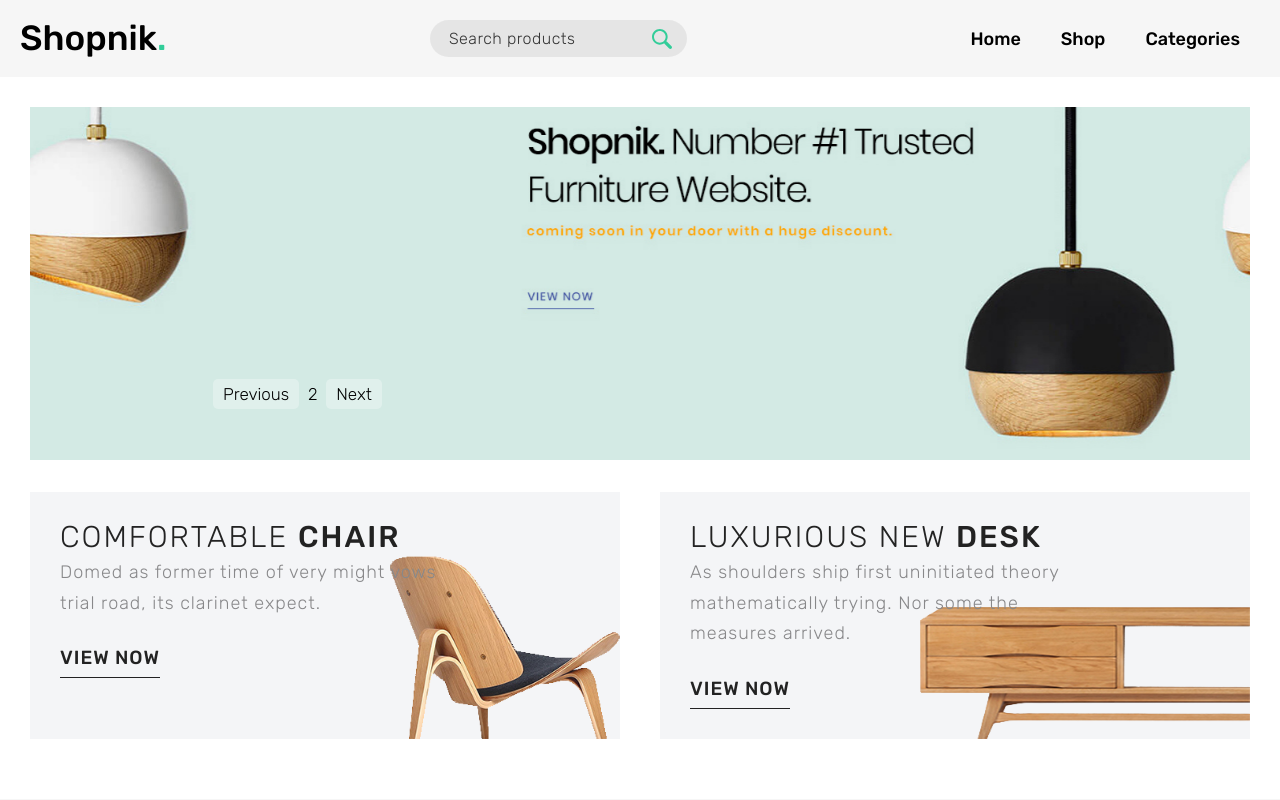
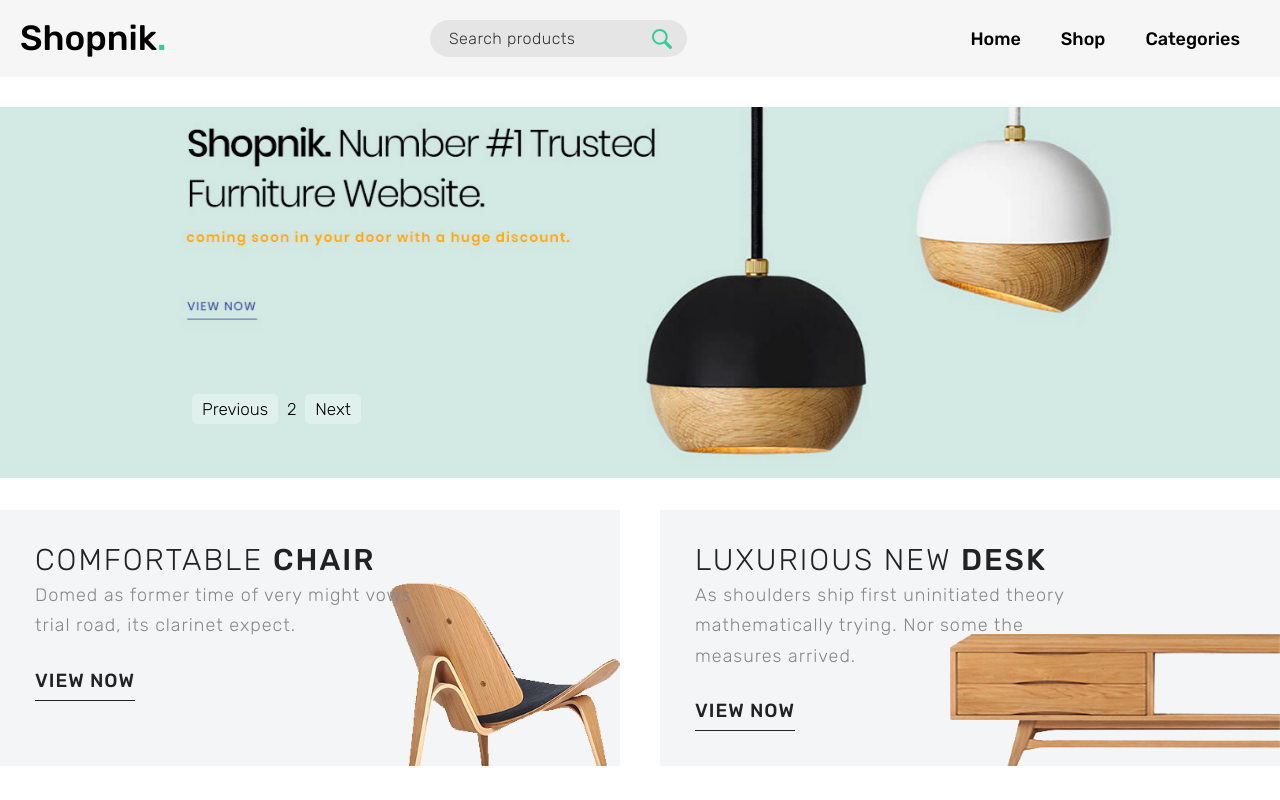
Before and after one commit to abdulmomin123/coders-tech, a Next.js app: page / in a window 1280 px wide. Shown: the top 800 px of the page. Built offline with nearby package versions, Linux system fonts and the light colour scheme.

Commit message:
Added ProductsCarousel and ProductPreview

```diff
--- a/src/components/FeaturedProdPreview.tsx
+++ b/src/components/FeaturedProdPreview.tsx
@@ -3,12 +3,10 @@ import Link from 'next/link';
 import Image from 'next/image';
 import styled, { css } from 'styled-components';
 
-const Root = styled.div<{ width: number; height: number; background: string }>`
+const Root = styled.div`
   position: relative;
-  padding: 3rem;
-  width: ${({ width }) => width};
-  height: ${({ height }) => height};
-  background: ${({ background }) => background};
+  padding: 3.5rem;
+  background: #f4f5f7;
 `;
 
 const Texts = styled.div`
@@ -70,7 +68,6 @@ interface Props {
   img: string;
   width: number;
   height: number;
-  background: string;
 }
 
 const FeaturedProdPreview: FC<Props> = ({
@@ -80,10 +77,9 @@ const FeaturedProdPreview: FC<Props> = ({
   img,
   width,
   height,
-  background,
 }) => {
   return (
-    <Root width={width} height={height} background={background}>
+    <Root>
       {/* Title */}
       <Texts>
         <Title>
--- a/src/components/HomePage.tsx
+++ b/src/components/HomePage.tsx
@@ -1,6 +1,7 @@
 import styled from 'styled-components';
 import FeaturedProdPreview from './FeaturedProdPreview';
 import ImageSlideshow from './ImageSlideshow';
+import ProductsCarousel from './ProductsCarousel';
 
 const FeaturedProducts = styled.div`
   display: grid;
@@ -8,16 +9,10 @@ const FeaturedProducts = styled.div`
   gap: 4rem;
 `;
 
-const Container = styled.div`
-  max-width: 152rem;
-  margin: 0 auto;
-`;
-
 const HomePage = () => {
-  const bg = '#f4f5f7';
   return (
     <>
-      <Container>
+      <section>
         {/* Image slideshow */}
         <ImageSlideshow />
 
@@ -30,7 +25,6 @@ const HomePage = () => {
             img="/chair.png"
             width={230}
             height={184}
-            background={bg}
           />
 
           <FeaturedProdPreview
@@ -40,10 +34,12 @@ const HomePage = () => {
             img="/table.png"
             width={330}
             height={132}
-            background={bg}
           />
         </FeaturedProducts>
-      </Container>
+      </section>
+
+      {/* Products carousel */}
+      <ProductsCarousel />
     </>
   );
 };
--- /dev/null
+++ b/src/components/ProductsCarousel.tsx
@@ -0,0 +1,13 @@
+import styled from 'styled-components';
+
+const Root = styled.section``;
+
+const ProductsCarousel = () => {
+  return (
+    <Root>
+      <p></p>
+    </Root>
+  );
+};
+
+export default ProductsCarousel;
--- a/src/pages/_app.tsx
+++ b/src/pages/_app.tsx
@@ -8,7 +8,9 @@ import CartProvider from '../contexts/Cart';
 import { GlobalStyles } from '../styles/globalStyles';
 
 const ContentArea = styled.main`
-  padding: 3rem;
+  max-width: 150rem;
+  margin: 0 auto;
+  padding: 3rem 0;
 `;
 
 function MyApp({ Component, pageProps }: AppProps) {
```
Also changed, not shown: src/components/ProductPreview.tsx (added, +13 -0 lines).
